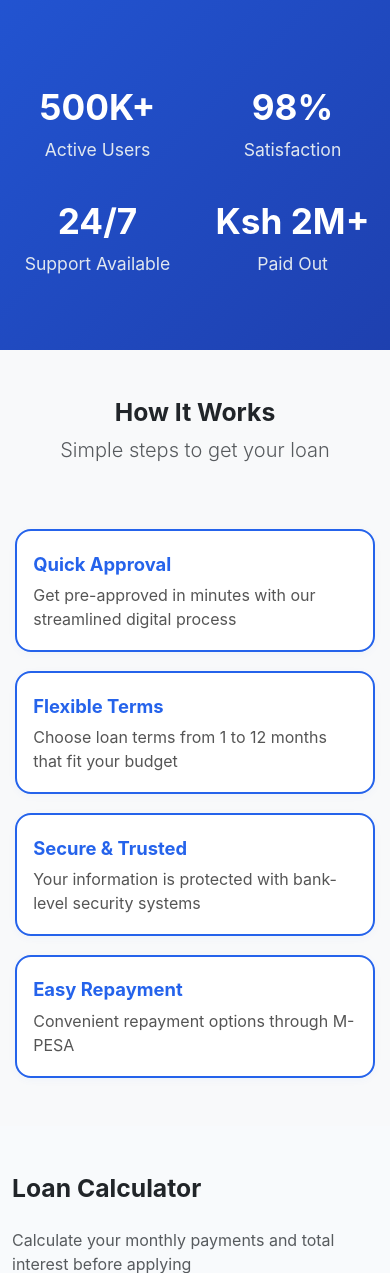
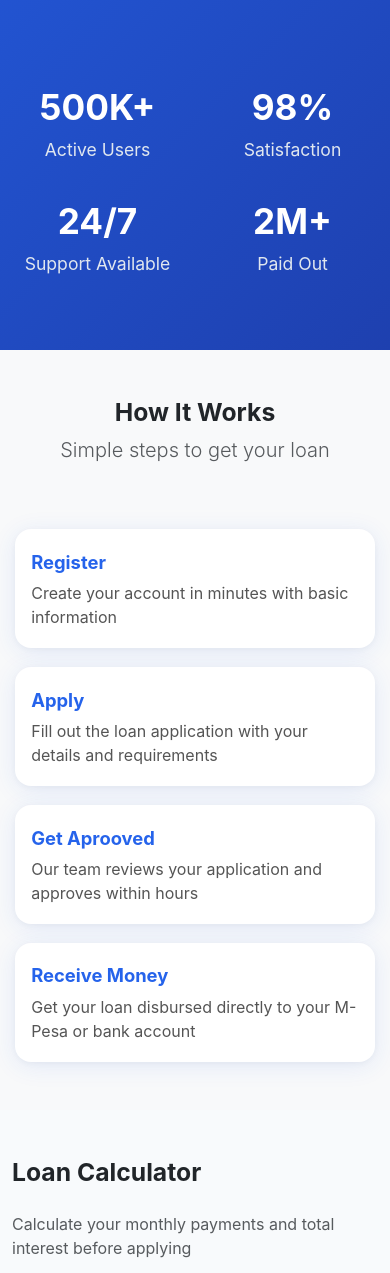
Before and after one commit to kibetlelgo/Hela-Credit, a Django app: page / in a window 390 px wide. Shown: the part 645-1918 px from the top of the page. Run offline with Django 4.2, Linux system fonts and the light colour scheme.

Commit message:
stats section

```diff
--- a/helacredit/settings.py
+++ b/helacredit/settings.py
@@ -34,7 +34,7 @@ SECRET_KEY = os.environ.get('SECRET_KEY', 'django-insecure-d#)v3+e&(ignx4c=2c4=7
 # SECURITY WARNING: don't run with debug turned on in production!
 DEBUG = os.environ.get('DEBUG', 'True') == 'True'
 
-ALLOWED_HOSTS = ['localhost', '127.0.0.1', '0.0.0.0', '*', '.onrender.com']
+ALLOWED_HOSTS = ['localhost', '127.0.0.1', '0.0.0.0', '*', '.onrender.com', 'helafund.co.ke', 'www.helafund.co.ke']
 
 # CSRF settings for production
 CSRF_TRUSTED_ORIGINS = [
--- a/templates/loans/index.html
+++ b/templates/loans/index.html
@@ -65,7 +65,7 @@
             <div class="stat-label">Support Available</div>
           </div>
           <div class="stat">
-            <div class="stat-value">Ksh 2M+</div>
+            <div class="stat-value">2M+</div>
             <div class="stat-label">Paid Out</div>
           </div>
         </div>
@@ -84,20 +84,20 @@
     <!-- Mobile Card Style -->
     <div class="how-it-works-cards">
       <div class="how-card">
-        <div class="how-card-title">Quick Approval</div>
-        <div class="how-card-desc">Get pre-approved in minutes with our streamlined digital process</div>
+        <div class="how-card-title">Register</div>
+        <div class="how-card-desc">Create your account in minutes with basic information</div>
       </div>
       <div class="how-card">
-        <div class="how-card-title">Flexible Terms</div>
-        <div class="how-card-desc">Choose loan terms from 1 to 12 months that fit your budget</div>
+        <div class="how-card-title">Apply</div>
+        <div class="how-card-desc">Fill out the loan application with your details and requirements</div>
       </div>
       <div class="how-card">
-        <div class="how-card-title">Secure & Trusted</div>
-        <div class="how-card-desc">Your information is protected with bank-level security systems</div>
+        <div class="how-card-title">Get Aprooved</div>
+        <div class="how-card-desc">Our team reviews your application and approves within hours</div>
       </div>
       <div class="how-card">
-        <div class="how-card-title">Easy Repayment</div>
-        <div class="how-card-desc">Convenient repayment options through M-PESA</div>
+        <div class="how-card-title">Receive Money</div>
+        <div class="how-card-desc">Get your loan disbursed directly to your M-Pesa or bank account</div>
       </div>
     </div>
     <!-- Desktop Grid Style (unchanged) -->
@@ -616,10 +616,10 @@ document.addEventListener('DOMContentLoaded', function() {
   }
   .how-card {
     background: #fff;
-    border: 2px solid #2563eb;
+    border: none;
     border-radius: 16px;
     padding: 1.2rem 1rem;
-    box-shadow: 0 2px 8px rgba(37,99,235,0.04);
+    box-shadow: 0 4px 24px 0 rgba(37,99,235,0.10), 0 1.5px 6px 0 rgba(0,0,0,0.04);
     margin: 0 0.2rem;
     text-align: left;
     display: flex;
```
